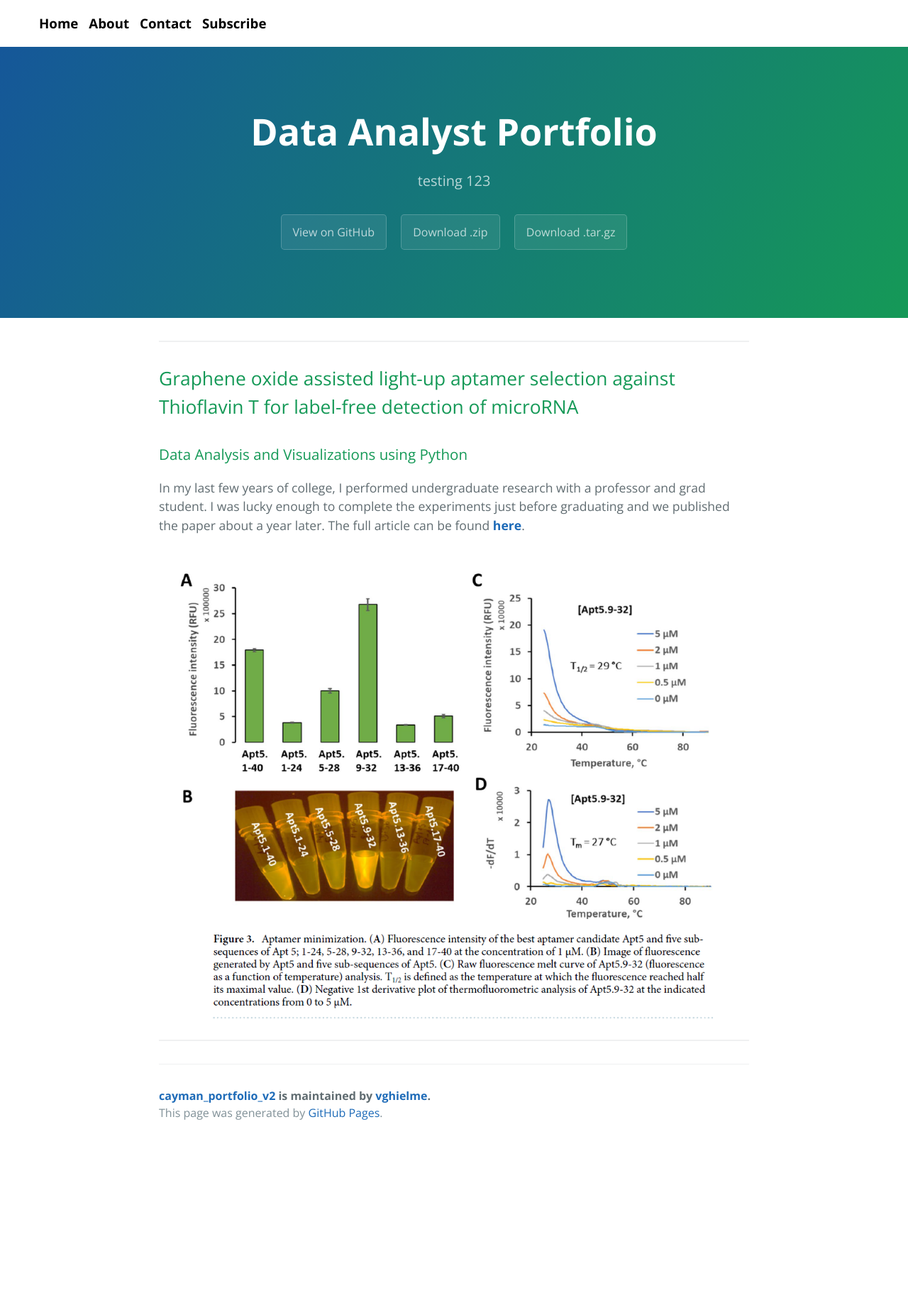
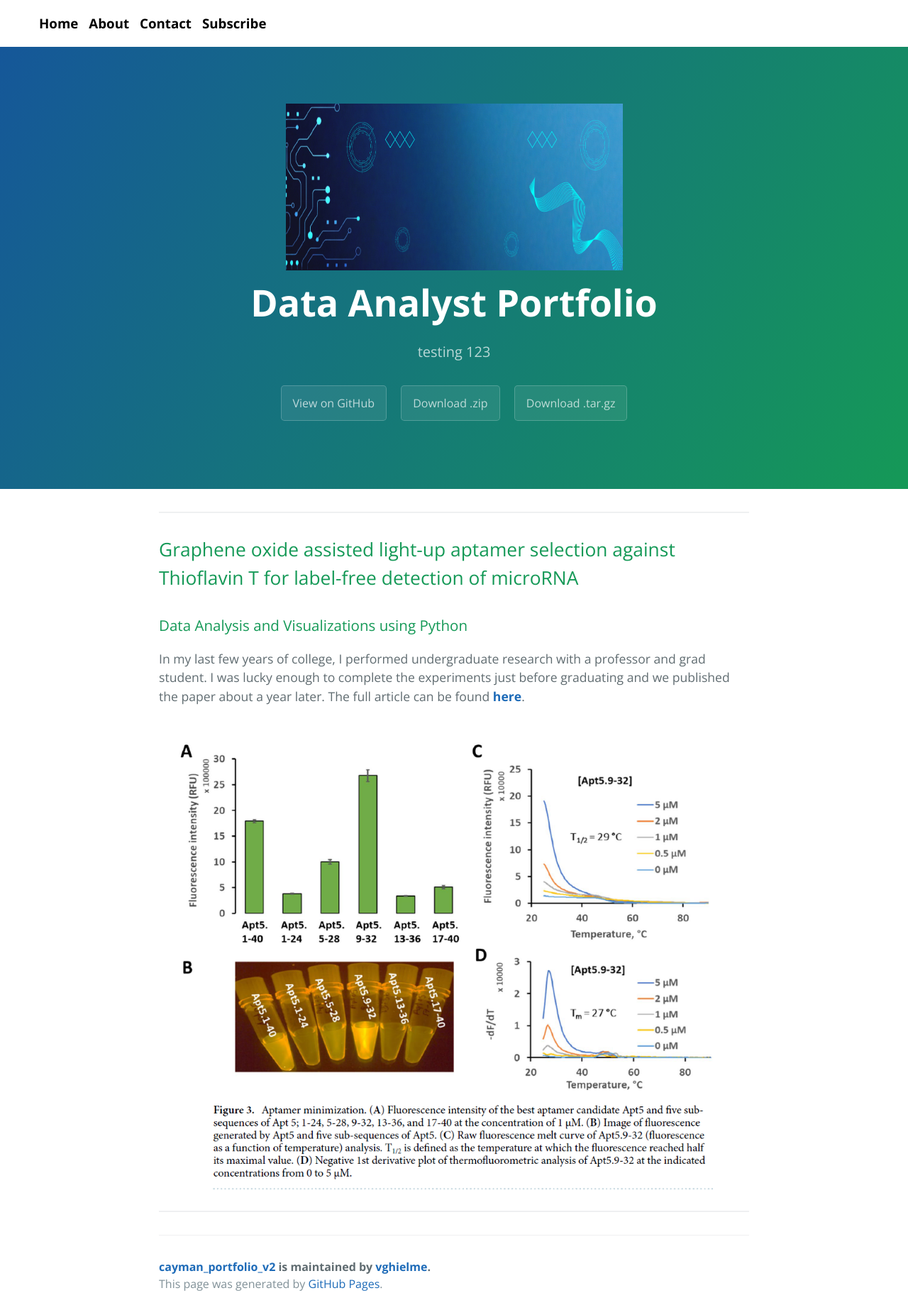
Before and after one commit to vghielme/cayman_portfolio_v2, a Jekyll site: the page built from index.md, in a window 1280 px wide. Shown: the whole page at 71% size. Built offline with Jekyll 4.4.1, drawn with Linux system fonts in a browser that asks for light colours; before the commit the page ends 1612 px from its top, so only the background shows below that.

Commit message:
add thumbnail to header

```diff
--- a/_layouts/default.html
+++ b/_layouts/default.html
@@ -16,6 +16,7 @@
     <a id="skip-to-content" href="#content">Skip to the content.</a>
 
     <header class="page-header" role="banner">
+      <img class="logo" src="thumbnail.png" alt="airstream.js logo" width="475" height="235"/>
       <h1 class="project-name">{{ page.title | default: site.title | default: site.github.repository_name }}</h1>
       <h2 class="project-tagline">{{ page.description | default: site.description | default: site.github.project_tagline }}</h2>
       {% if site.github.is_project_page %}
```
